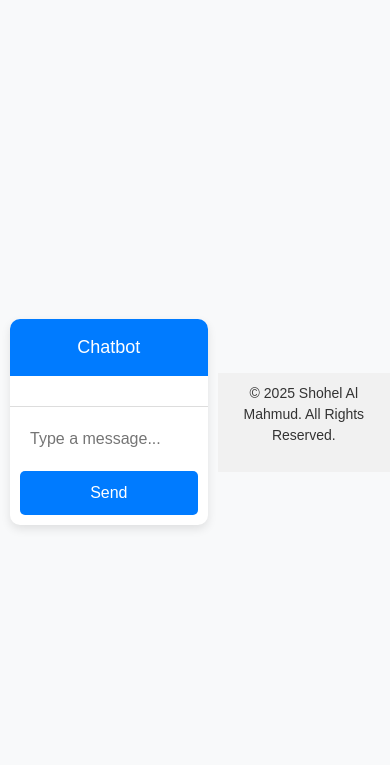
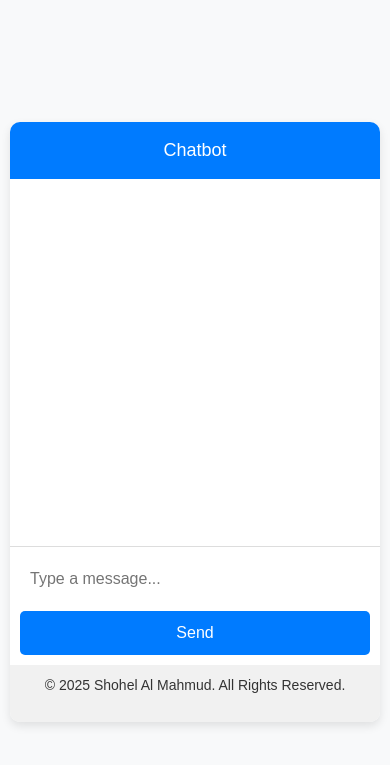
Before and after one commit to ShohelAlMahmudDev/RAGBot, a FastAPI app: page / in a window 390 px wide. Shown: the top 765 px of the page. Run offline with FastAPI, Linux system fonts and the light colour scheme; parts of the project's set-up code (start-up, migrations or seed data) failed here and were passed over.

Commit message:
Modified the UI

```diff
--- a/static/index.css
+++ b/static/index.css
@@ -12,7 +12,8 @@
 
 .chat-container {
     width: 80%;
-    max-width: 400px;
+    max-width: 600px;
+    height:600px;
     margin: 20px;
     border-radius: 10px;
     background: #fff;
@@ -140,7 +141,7 @@
         margin: 10px;
     }
     .chat-box {
-        height: 300px;
+        height: 600px;
     }
     .chat-input {
         flex-direction: column;
--- a/templates/index.html
+++ b/templates/index.html
@@ -15,15 +15,16 @@
             <input type="text" id="userInput" placeholder="Type a message..." onkeypress="handleKeyPress(event)">
             <button onclick="sendMessage()">Send</button>
         </div>
+        <div class="chat-footer">
+            <p>© <span id="currentYear"></span> Shohel Al Mahmud. All Rights Reserved.</p>
+        </div>
     </div>
 
     <script src="/static/script.js">
 
     </script>
 
-  <footer class="chat-footer">
-    <p>© <span id="currentYear"></span> Shohel Al Mahmud. All Rights Reserved.</p>
-  </footer>
+
 
   <script>
     document.getElementById('currentYear').textContent = new Date().getFullYear();
```
